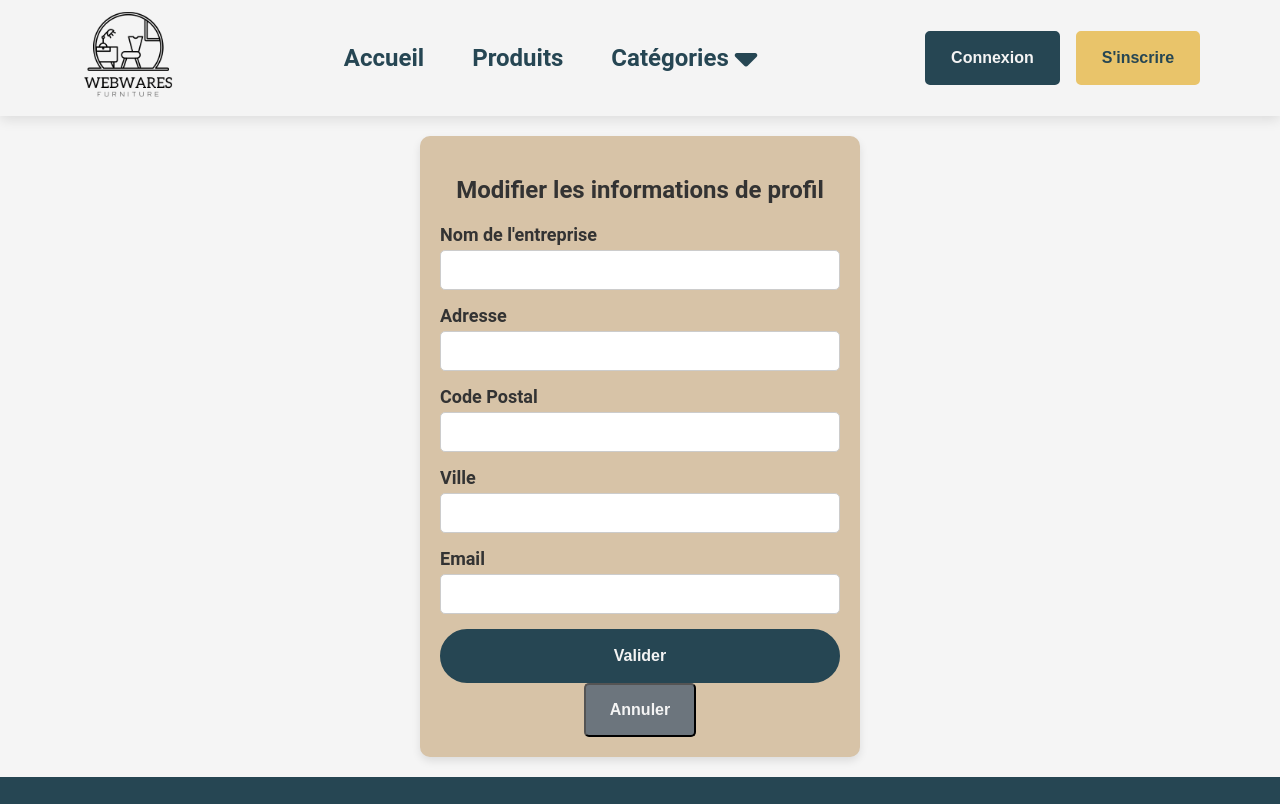
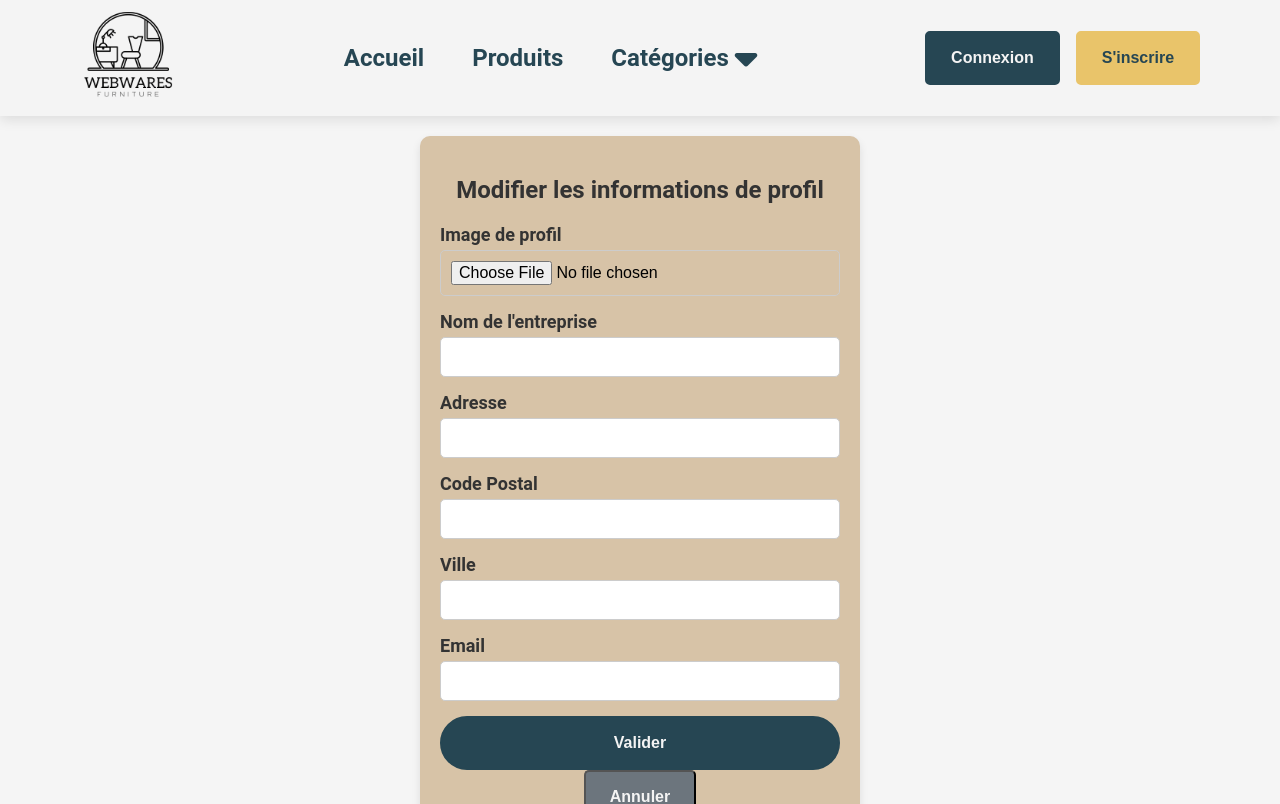
Before and after one commit to soulapj/WebWares, a Vue app: page /modification-profile in a window 1280 px wide. Shown: the top 804 px of the page. Built offline with nearby package versions, Linux system fonts and the light colour scheme.

Commit message:
affichage panier admin et ajout d'upload image pour le profil

```diff
--- a/src/components/HeaderComponent.vue
+++ b/src/components/HeaderComponent.vue
@@ -53,7 +53,11 @@
 
       <div class="icons" v-else>
         <!-- Cart Icon -->
-        <router-link to="/panier" class="cart-icon" v-if="isUser">
+        <router-link
+          to="/panier"
+          class="cart-icon"
+          v-if="isUser || !isAdminView"
+        >
           <span v-if="commandes && commandes.length > 0">{{
             commandes.length
           }}</span>
--- a/src/views/ModificationProfile.vue
+++ b/src/views/ModificationProfile.vue
@@ -4,6 +4,16 @@
       <h2>Modifier les informations de profil</h2>
 
       <form @submit.prevent="submitForm">
+        <div class="form-group">
+          <label for="profileImage">Image de profil</label>
+          <input
+            type="file"
+            id="profileImage"
+            accept="image/*"
+            @change="imageUpload"
+          />
+        </div>
+
         <div class="form-group">
           <label for="raisonSociale">Nom de l'entreprise</label>
           <input
@@ -67,6 +77,7 @@ export default {
         codePostal: "",
         ville: "",
         email: "",
+        profileImage: "",
       },
     };
   },
@@ -83,6 +94,16 @@ export default {
     },
     annulForm() {
       this.$router.push("/profile/id");
+    },
+    imageUpload(event) {
+      const file = event.target.files[0];
+      if (file) {
+        const reader = new FileReader();
+        reader.onload = (e) => {
+          this.editedUser.profileImage = e.target.result; // Conversion en base64
+        };
+        reader.readAsDataURL(file);
+      }
     },
   },
   mounted() {
--- a/src/views/UtilisateurProfile.vue
+++ b/src/views/UtilisateurProfile.vue
@@ -2,11 +2,12 @@
   <div class="profile-container" v-if="currentUtilisateur">
     <div class="profile-carte">
       <div class="profile-header">
-        <!-- <img
+        <img
+          v-if="currentUtilisateur.profileImage"
           class="profile-avatar"
-          src="https://via.placeholder.com/150"
+          :src="currentUtilisateur.profileImage"
           alt="Avatar de l'utilisateur"
-        /> -->
+        />
         <h2 class="profile-name">{{ currentUtilisateur.raisonSociale }}</h2>
       </div>
       <div class="profile-body">
```
